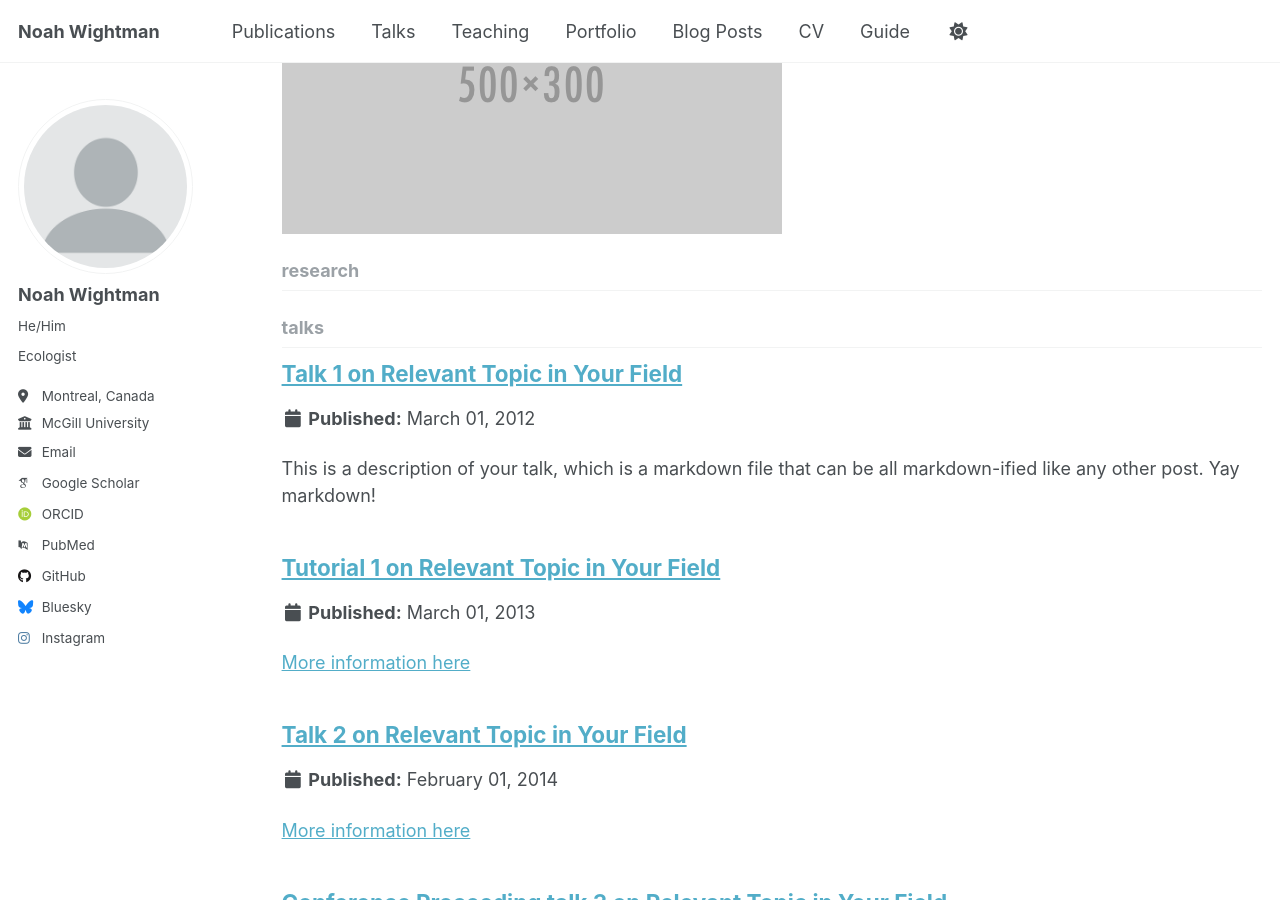
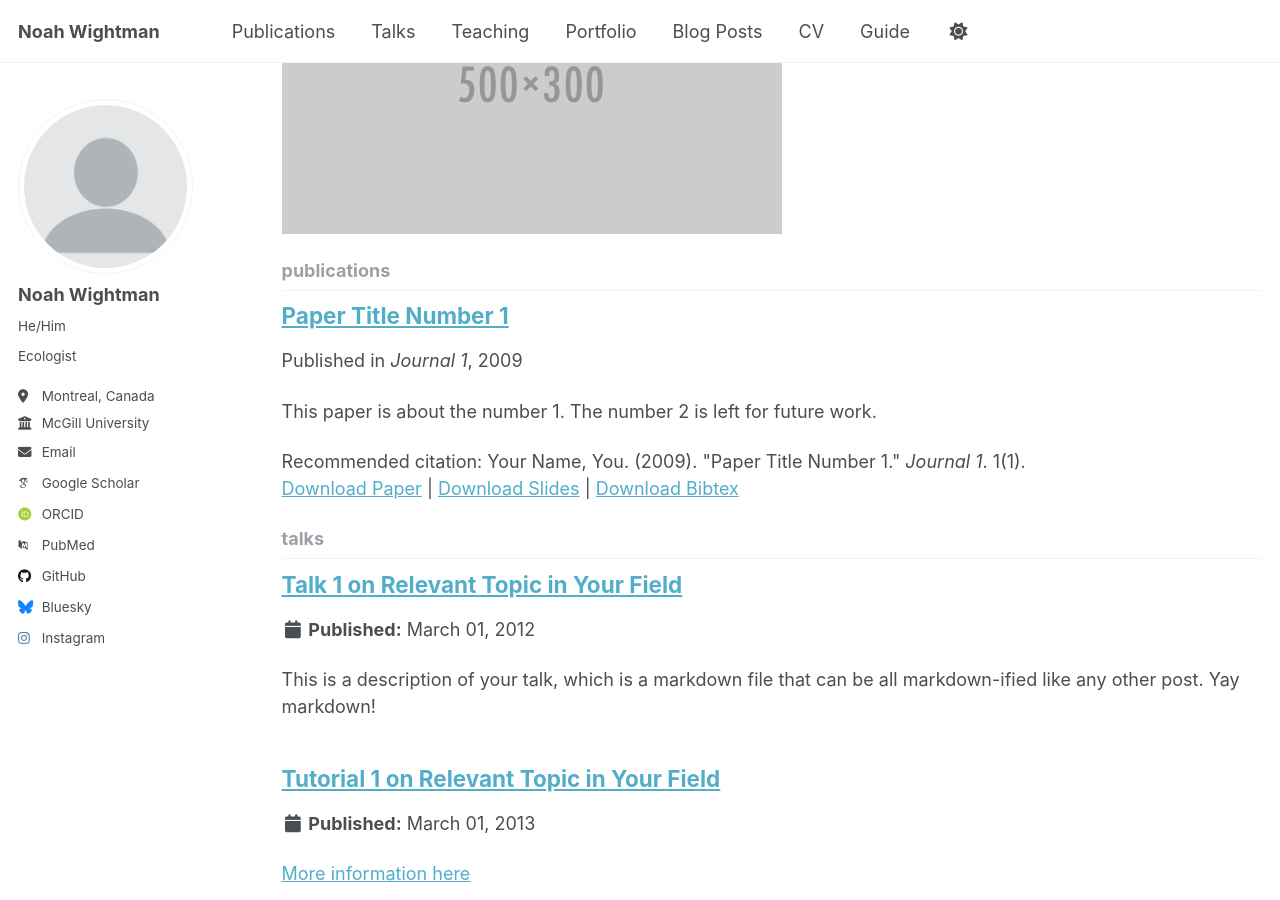
Before and after one commit to noahwightman/noahwightman.github.io, a Jekyll site: the page built from _pages/collection-archive.html, in a window 1280 px wide and 900 px high, scrolled down 851 px. Built offline with Jekyll 4.4.1, drawn with Linux system fonts in a browser that asks for light colours; some web fonts are replaced; some of the changed lines change nothing that is shown.

Commit message:
Update _config.yml

```diff
--- a/_config.yml
+++ b/_config.yml
@@ -218,8 +218,7 @@ collections:
   teaching:
     output: true
     permalink: /:collection/:path/
-  research:
-
+  publications:
     output: true
     permalink: /:collection/:path/
   portfolio:
```
